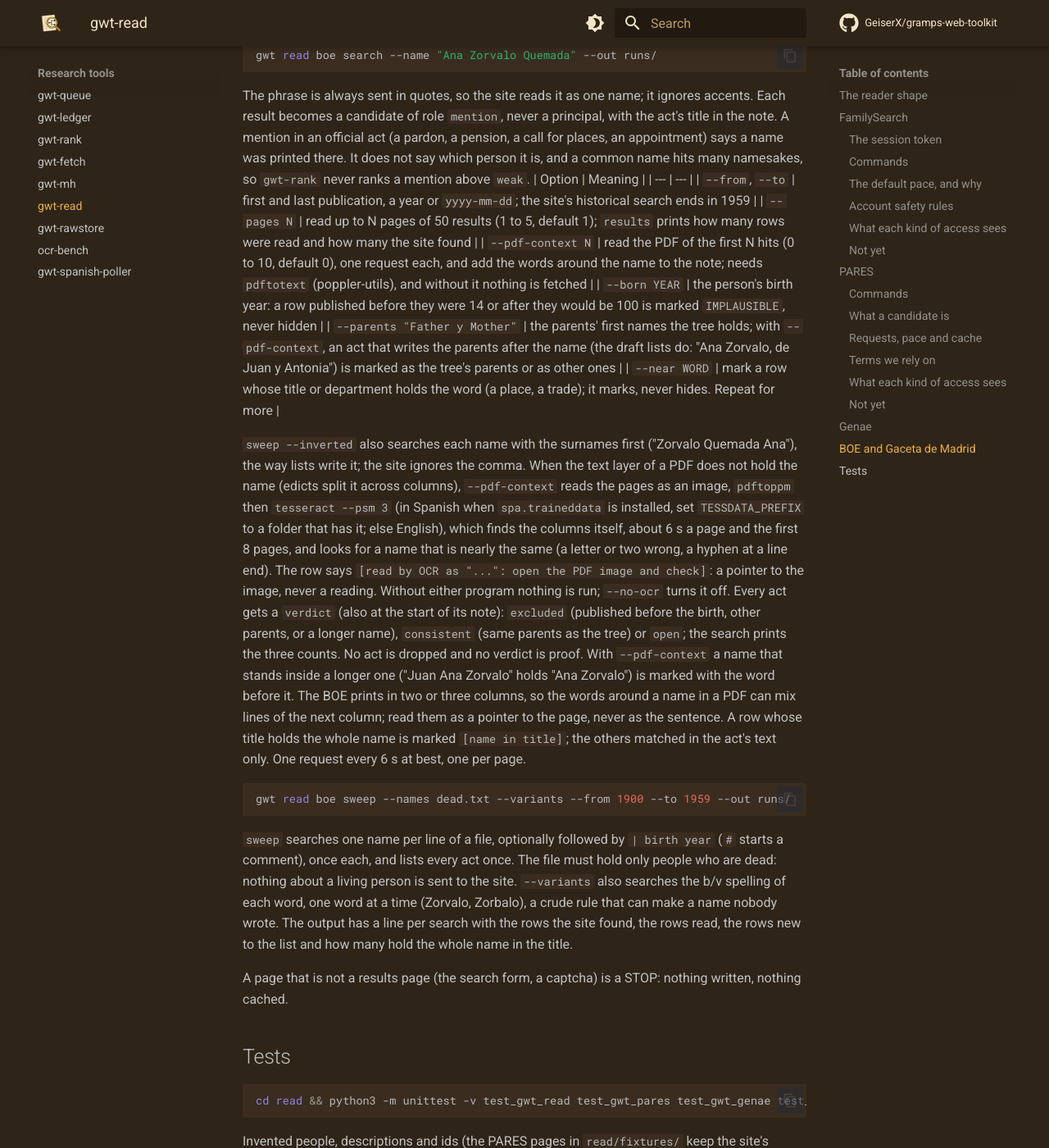
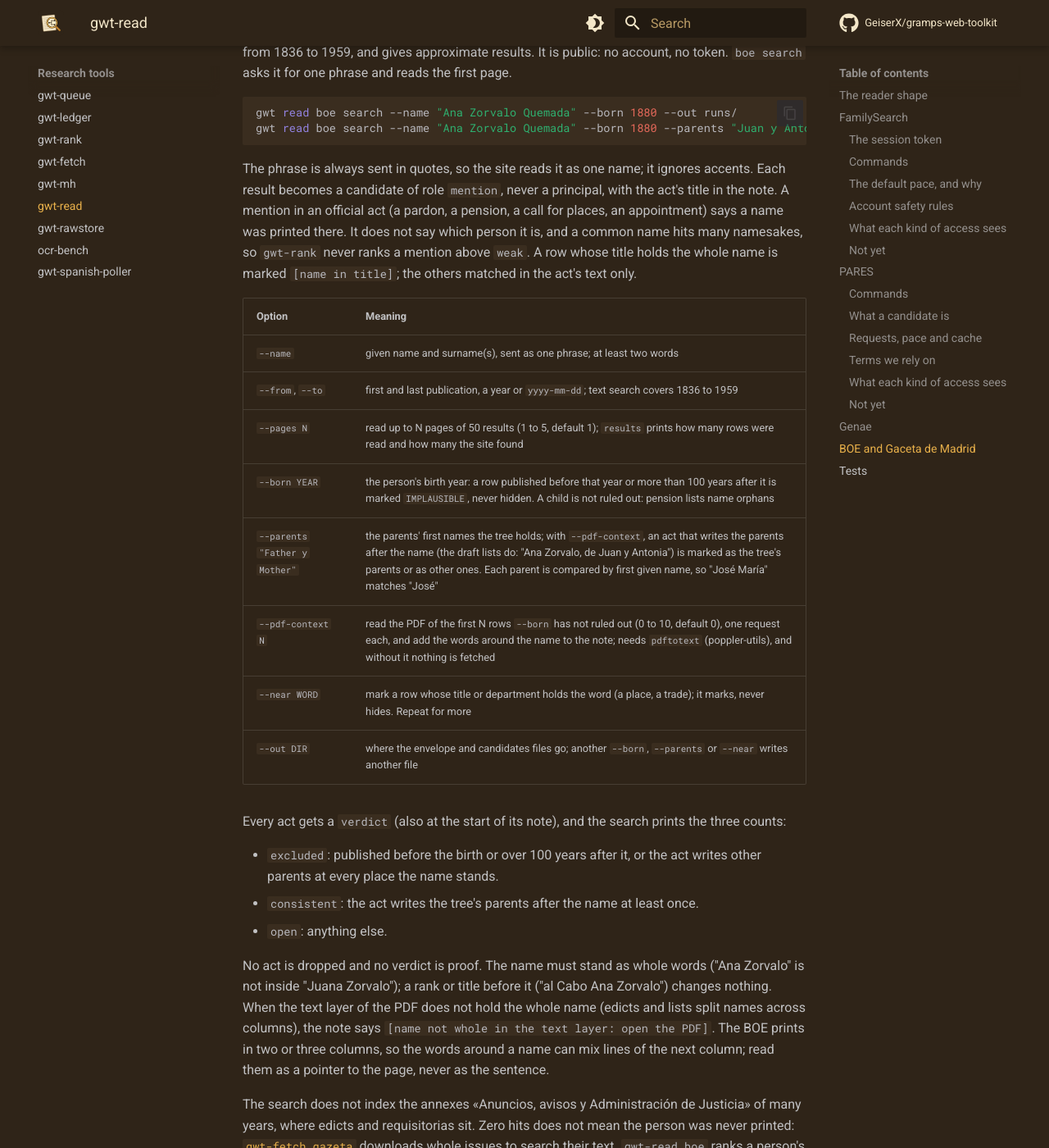
Before and after one commit to GeiserX/gramps-web-toolkit, an MkDocs documentation site: the page built from docs/read.md, in a window 1280 px wide and 1400 px high, scrolled down 8801 px. Shown: the whole window at 82% size. Built offline with MkDocs 1.6.1 and Material for MkDocs 9.7.7, drawn with Linux system fonts in a browser that asks for light colours; comment, search, counter and statistics services are not loaded; some of the changed text lies outside the part shown.

Commit message:
docs(read): state the BOE text-search years, the robots.txt pace and the annex gap
The text search covers 1836 to 1959 (the collection starts in 1661). docs/read.md
gets a robots.txt and pace note like the Genae one, the annex warning (zero hits
is not absence), a link each way between gwt-read boe and gwt-fetch gazeta, and
an options table that renders. BOE_RULES goes into docs/fscache.md, and the
CHANGELOG entry moves to [Unreleased] after the 0.2.10 release.

````diff
--- a/docs/read.md
+++ b/docs/read.md
@@ -8,15 +8,16 @@
 gwt read pares search --given Ana --surname Zorvalo --out runs/     # public, no account
 gwt read pares record 9000001 --out runs/
 gwt read genae search --given Ana --surname Zorvalo --out runs/    # public, no account
+gwt read boe search --name "Ana Zorvalo Quemada" --out runs/      # public, no account
 ```
 
-`gwt-read` runs a record search, or reads one record, on a record site, and writes the answer in the shape every record-site reader in the toolkit shares. It reads three sites: [FamilySearch](#familysearch) historical records, [PARES](#pares), the catalogue of the Spanish state archives, and [Genae](#genae), a volunteer index of parish records that `gwt-read` only searches: its rows are leads, not records. It is slow on purpose and cached, because FamilySearch suspends accounts for volume: one of ours was suspended in 2026 after about 15 parallel lanes called the API through one night ([hard-won lesson 1](hard-won.md#1-volume-got-a-familysearch-account-suspended-and-an-ip-blocked)).
+`gwt-read` runs a record search, or reads one record, on a record site, and writes the answer in the shape every record-site reader in the toolkit shares. It reads four sites: [FamilySearch](#familysearch) historical records, [PARES](#pares), the catalogue of the Spanish state archives, [Genae](#genae), a volunteer index of parish records that `gwt-read` only searches: its rows are leads, not records, and the [BOE and Gaceta de Madrid](#boe-and-gaceta-de-madrid) text search, whose hits are mentions of a name in an official act. It is slow on purpose and cached, because FamilySearch suspends accounts for volume: one of ours was suspended in 2026 after about 15 parallel lanes called the API through one night ([hard-won lesson 1](hard-won.md#1-volume-got-a-familysearch-account-suspended-and-an-ip-blocked)).
 
-It never logs in and never asks for a password. PARES and Genae need no account. For FamilySearch you sign in in your own browser, and the tool uses that session's token. Standard library only.
+It never logs in and never asks for a password. PARES, Genae and the BOE need no account. For FamilySearch you sign in in your own browser, and the tool uses that session's token. Standard library only.
 
 ## The reader shape
 
-[gwt-mh](myheritage.md) (MyHeritage) and `gwt-read` (FamilySearch, PARES, Genae) write the same files, from `read/gwt_reader.py`:
+[gwt-mh](myheritage.md) (MyHeritage) and `gwt-read` (FamilySearch, PARES, Genae, BOE) write the same files, from `read/gwt_reader.py`:
 
 | File | What it holds |
 |---|---|
@@ -178,30 +179,39 @@
 
 ## BOE and Gaceta de Madrid
 
-The BOE's open-data API (https://boe.es/datosabiertos/api/api.php) answers by date and by law, never by a person's name, and its daily summaries start in 1961. The site's own search (https://www.boe.es/buscar/gazeta.php) covers the Gaceta de Madrid and the BOE from 1661 to 1959 and takes a phrase in the text of the acts. It is public: no account, no token. `boe search` asks it for one phrase and reads the first page.
+The BOE's open-data API (https://boe.es/datosabiertos/api/api.php) answers by date and by law, never by a person's name, and its daily summaries start in 1961. The site's own search (https://www.boe.es/buscar/gazeta.php) takes a phrase in the text of the acts of the Gaceta de Madrid and the BOE. The collection starts in 1661, but the site says its text search works only from 1836 to 1959, and gives approximate results. It is public: no account, no token. `boe search` asks it for one phrase and reads the first page.
 
 ```bash
-gwt read boe search --name "Ana Zorvalo Quemada" --out runs/
+gwt read boe search --name "Ana Zorvalo Quemada" --born 1880 --out runs/
+gwt read boe search --name "Ana Zorvalo Quemada" --born 1880 --parents "Juan y Antonia" --pdf-context 2 --out runs/
 ```
 
-The phrase is always sent in quotes, so the site reads it as one name; it ignores accents. Each result becomes a candidate of role `mention`, never a principal, with the act's title in the note. A mention in an official act (a pardon, a pension, a call for places, an appointment) says a name was printed there. It does not say which person it is, and a common name hits many namesakes, so `gwt-rank` never ranks a mention above `weak`. | Option | Meaning |
+The phrase is always sent in quotes, so the site reads it as one name; it ignores accents. Each result becomes a candidate of role `mention`, never a principal, with the act's title in the note. A mention in an official act (a pardon, a pension, a call for places, an appointment) says a name was printed there. It does not say which person it is, and a common name hits many namesakes, so `gwt-rank` never ranks a mention above `weak`. A row whose title holds the whole name is marked `[name in title]`; the others matched in the act's text only.
+
+| Option | Meaning |
 | --- | --- |
-| `--from`, `--to` | first and last publication, a year or `yyyy-mm-dd`; the site's historical search ends in 1959 |
+| `--name` | given name and surname(s), sent as one phrase; at least two words |
+| `--from`, `--to` | first and last publication, a year or `yyyy-mm-dd`; text search covers 1836 to 1959 |
 | `--pages N` | read up to N pages of 50 results (1 to 5, default 1); `results` prints how many rows were read and how many the site found |
-| `--pdf-context N` | read the PDF of the first N hits (0 to 10, default 0), one request each, and add the words around the name to the note; needs `pdftotext` (poppler-utils), and without it nothing is fetched |
-| `--born YEAR` | the person's birth year: a row published before they were 14 or after they would be 100 is marked `IMPLAUSIBLE`, never hidden |
-| `--parents "Father y Mother"` | the parents' first names the tree holds; with `--pdf-context`, an act that writes the parents after the name (the draft lists do: "Ana Zorvalo, de Juan y Antonia") is marked as the tree's parents or as other ones |
+| `--born YEAR` | the person's birth year: a row published before that year or more than 100 years after it is marked `IMPLAUSIBLE`, never hidden. A child is not ruled out: pension lists name orphans |
+| `--parents "Father y Mother"` | the parents' first names the tree holds; with `--pdf-context`, an act that writes the parents after the name (the draft lists do: "Ana Zorvalo, de Juan y Antonia") is marked as the tree's parents or as other ones. Each parent is compared by first given name, so "José María" matches "José" |
+| `--pdf-context N` | read the PDF of the first N rows `--born` has not ruled out (0 to 10, default 0), one request each, and add the words around the name to the note; needs `pdftotext` (poppler-utils), and without it nothing is fetched |
 | `--near WORD` | mark a row whose title or department holds the word (a place, a trade); it marks, never hides. Repeat for more |
+| `--out DIR` | where the envelope and candidates files go; another `--born`, `--parents` or `--near` writes another file |
 
-`sweep --inverted` also searches each name with the surnames first ("Zorvalo Quemada Ana"), the way lists write it; the site ignores the comma. When the text layer of a PDF does not hold the name (edicts split it across columns), `--pdf-context` reads the pages as an image, `pdftoppm` then `tesseract --psm 3` (in Spanish when `spa.traineddata` is installed, set `TESSDATA_PREFIX` to a folder that has it; else English), which finds the columns itself, about 6 s a page and the first 8 pages, and looks for a name that is nearly the same (a letter or two wrong, a hyphen at a line end). The row says `[read by OCR as "...": open the PDF image and check]`: a pointer to the image, never a reading. Without either program nothing is run; `--no-ocr` turns it off. Every act gets a `verdict` (also at the start of its note): `excluded` (published before the birth, other parents, or a longer name), `consistent` (same parents as the tree) or `open`; the search prints the three counts. No act is dropped and no verdict is proof. With `--pdf-context` a name that stands inside a longer one ("Juan Ana Zorvalo" holds "Ana Zorvalo") is marked with the word before it. The BOE prints in two or three columns, so the words around a name in a PDF can mix lines of the next column; read them as a pointer to the page, never as the sentence. A row whose title holds the whole name is marked `[name in title]`; the others matched in the act's text only. One request every 6 s at best, one per page.
+Every act gets a `verdict` (also at the start of its note), and the search prints the three counts:
 
-```bash
-gwt read boe sweep --names dead.txt --variants --from 1900 --to 1959 --out runs/
-```
+- `excluded`: published before the birth or over 100 years after it, or the act writes other parents at every place the name stands.
+- `consistent`: the act writes the tree's parents after the name at least once.
+- `open`: anything else.
 
-`sweep` searches one name per line of a file, optionally followed by `| birth year` (`#` starts a comment), once each, and lists every act once. The file must hold only people who are dead: nothing about a living person is sent to the site. `--variants` also searches the b/v spelling of each word, one word at a time (Zorvalo, Zorbalo), a crude rule that can make a name nobody wrote. The output has a line per search with the rows the site found, the rows read, the rows new to the list and how many hold the whole name in the title.
+No act is dropped and no verdict is proof. The name must stand as whole words ("Ana Zorvalo" is not inside "Juana Zorvalo"); a rank or title before it ("al Cabo Ana Zorvalo") changes nothing. When the text layer of the PDF does not hold the whole name (edicts and lists split names across columns), the note says `[name not whole in the text layer: open the PDF]`. The BOE prints in two or three columns, so the words around a name can mix lines of the next column; read them as a pointer to the page, never as the sentence.
 
-A page that is not a results page (the search form, a captcha) is a STOP: nothing written, nothing cached.
+The search does not index the annexes «Anuncios, avisos y Administración de Justicia» of many years, where edicts and requisitorias sit. Zero hits does not mean the person was never printed: [`gwt-fetch gazeta`](fetch.md#gazeta-the-historical-gaceta-de-madrid) downloads whole issues to search their text. `gwt-read boe` ranks a person's mentions; `gwt-fetch gazeta` lists and downloads acts and issues.
+
+The BOE's robots.txt disallows `/buscar/gazeta.php?` and `/datos/pdfs/` for crawlers. The reader keeps to a person's pace: one search typed by a person at a time, one request every 6 s at best and never faster (`PACE` in `read/gwt_boe.py`), searches cached 7 days and PDFs 90 days (`BOE_RULES`), no parallel requests and no batch mode. The results link each act's PDF under `/datos/pdfs/`; the reader fetches the same file from `/gazeta/dias/yyyy/mm/dd/pdfs/`, which robots.txt allows, and uses the site's link only for a row without a date. To search several names, loop over `search` and rank the files together: `gwt rank runs/*.candidates.json`.
+
+A page that is not a results page (the search form, a captcha) is a STOP: nothing written, nothing cached. So is an HTML page served at a PDF URL.
 
 ## Tests
 
````
Also changed, not shown: CHANGELOG.md (+8 -1 lines), README.md (+1 -1 lines), docs/fetch.md (+2 -0 lines), docs/fscache.md (+1 -1 lines), 2 other files.
